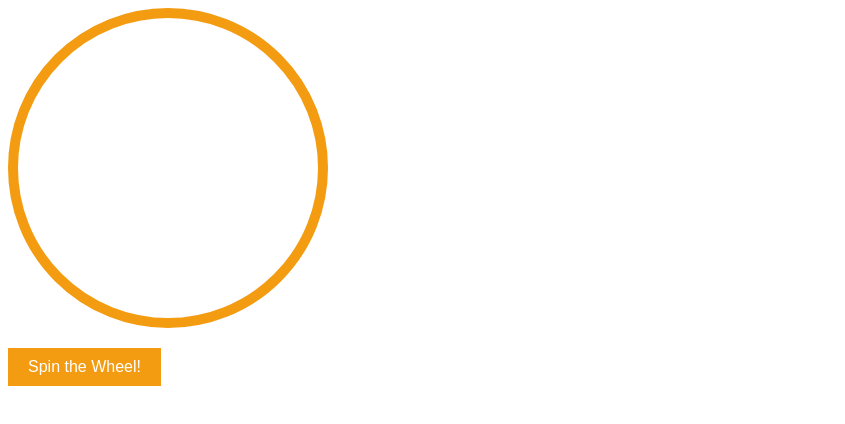
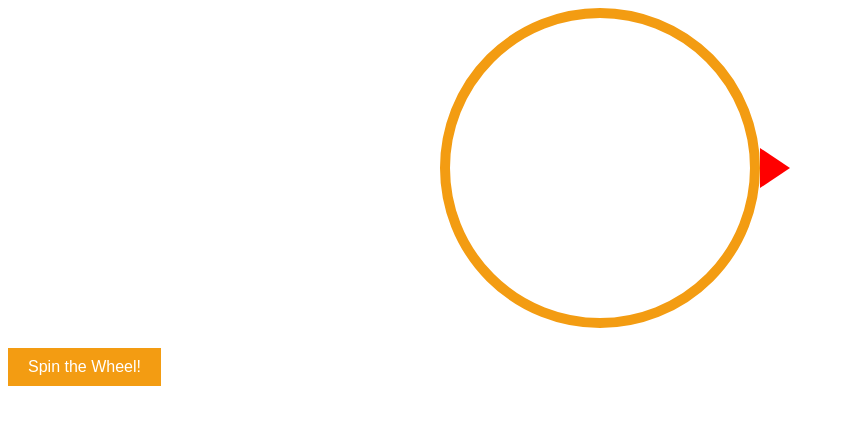
Before and after one commit to mitimodoran/wheel-of-luck, a plain HTML site: page index.html in a window 1280 px wide. Shown: the whole page, without its empty margins (0-845 px from the left). Drawn offline with Linux system fonts and the light colour scheme.

Commit message:
Update index.html

```diff
--- a/index.html
+++ b/index.html
@@ -21,24 +21,32 @@
             font-size: 16px;
             cursor: pointer;
         }
-        /* Stil săgeată fixă */
+        /* Stil pentru săgeata fixă */
         #arrow {
             position: absolute;
             width: 0;
             height: 0;
-            border-left: 15px solid transparent;
-            border-right: 15px solid transparent;
-            border-bottom: 20px solid red;
-            top: -40px;
-            left: 50%;
-            transform: translateX(-50%);
+            border-top: 20px solid transparent;
+            border-bottom: 20px solid transparent;
+            border-left: 30px solid red;
+            top: 50%;
+            left: 320px; /* Mutăm săgeata în dreapta roții */
+            transform: translateY(-50%);
+            z-index: 10;
+        }
+        #container {
+            position: relative;
+            width: 400px; /* Extindem containerul pentru a include săgeata */
+            margin: 0 auto;
         }
     </style>
 </head>
 <body>
-    <div id="wheel">
-        <canvas id="canvas" width="300" height="300"></canvas>
-        <div id="arrow"></div>
+    <div id="container">
+        <div id="wheel">
+            <canvas id="canvas" width="300" height="300"></canvas>
+        </div>
+        <div id="arrow"></div> <!-- Săgeata fixă în dreapta -->
     </div>
     <button id="spinButton">Spin the Wheel!</button>
 
```
